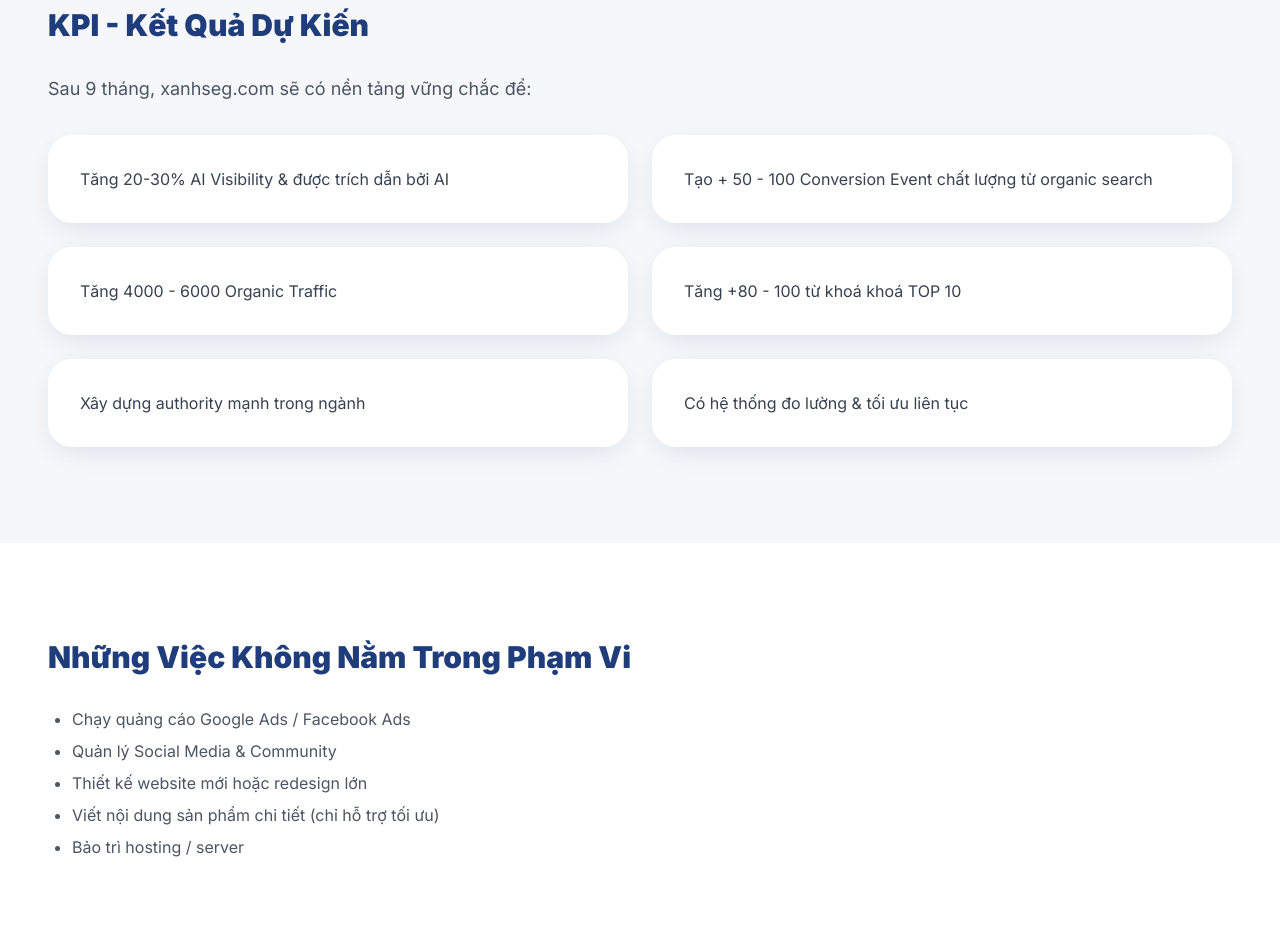
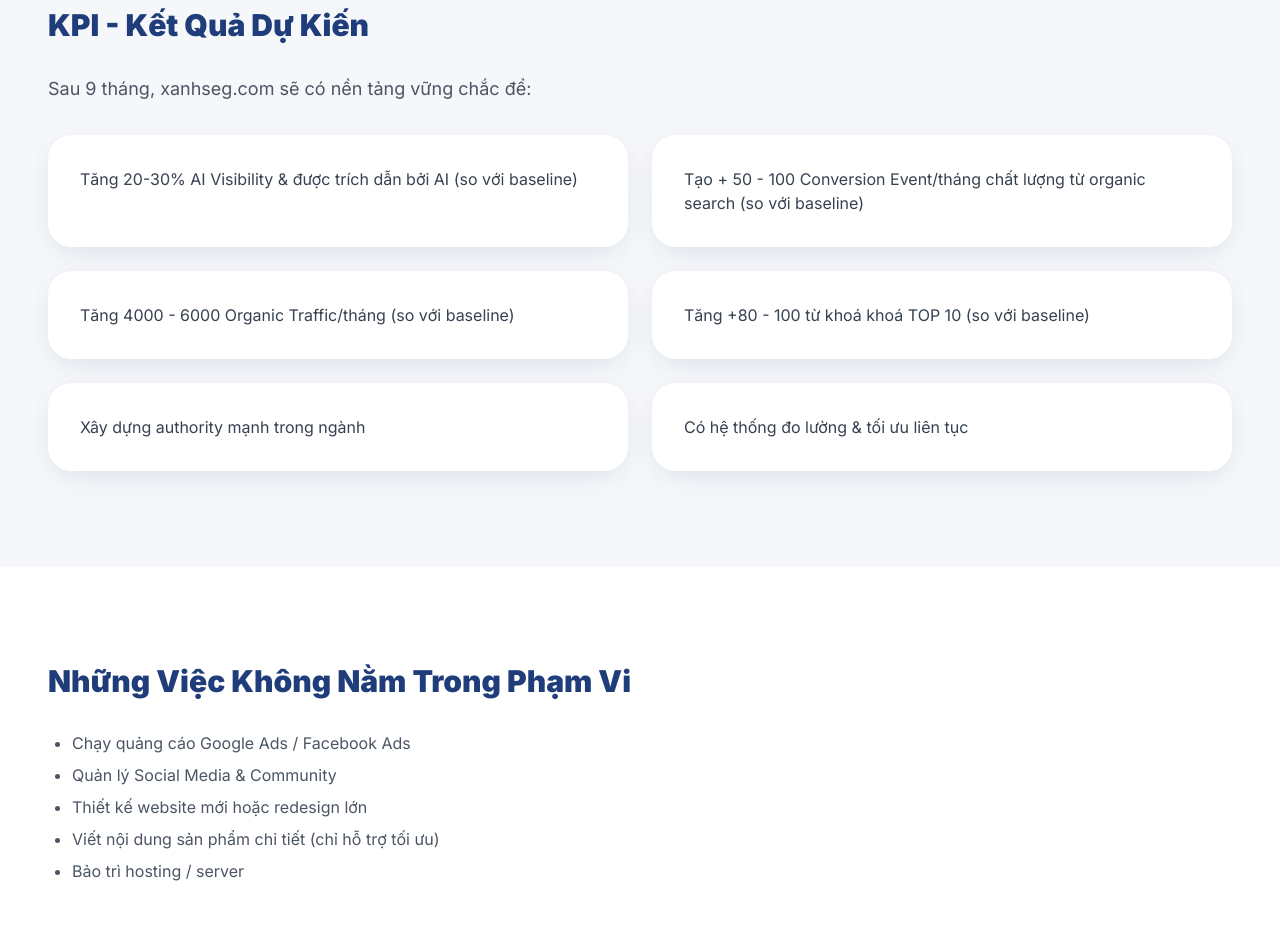
Before and after one commit to lienltpx-cmd/seo_xanh_sge, a plain HTML site: page index.html in a window 1280 px wide. Shown: the part 6640-7575 px from the top of the page. Drawn offline with nearby package versions, Linux system fonts and the light colour scheme.

Commit message:
Update index.html

```diff
--- a/index.html
+++ b/index.html
@@ -408,10 +408,10 @@
                 <h2 class="text-3xl font-black text-brand-navy mb-8 reveal">KPI - Kết Quả Dự Kiến</h2>
                 <p class="text-lg text-gray-600 max-w-3xl">Sau 9 tháng, xanhseg.com sẽ có nền tảng vững chắc để:</p>
                 <ul class="mt-8 grid grid-cols-1 md:grid-cols-2 gap-6">
-                    <li class="bg-white rounded-3xl p-8 shadow-bento">Tăng 20-30% AI Visibility &amp; được trích dẫn bởi AI</li>
-                    <li class="bg-white rounded-3xl p-8 shadow-bento">Tạo + 50 - 100 Conversion Event chất lượng từ organic search</li>
-                    <li class="bg-white rounded-3xl p-8 shadow-bento">Tăng 4000 - 6000 Organic Traffic </li>
-                      <li class="bg-white rounded-3xl p-8 shadow-bento">Tăng +80 - 100 từ khoá khoá TOP 10 </li>
+                    <li class="bg-white rounded-3xl p-8 shadow-bento">Tăng 20-30% AI Visibility &amp; được trích dẫn bởi AI (so với baseline)</li>
+                    <li class="bg-white rounded-3xl p-8 shadow-bento">Tạo + 50 - 100 Conversion Event/tháng chất lượng từ organic search (so với baseline)</li>
+                    <li class="bg-white rounded-3xl p-8 shadow-bento">Tăng 4000 - 6000 Organic Traffic/tháng (so với baseline) </li>
+                      <li class="bg-white rounded-3xl p-8 shadow-bento">Tăng +80 - 100 từ khoá khoá TOP 10 (so với baseline) </li>
                     <li class="bg-white rounded-3xl p-8 shadow-bento">Xây dựng authority mạnh trong ngành</li>
                     <li class="bg-white rounded-3xl p-8 shadow-bento">Có hệ thống đo lường &amp; tối ưu liên tục</li>
                 </ul>
```
